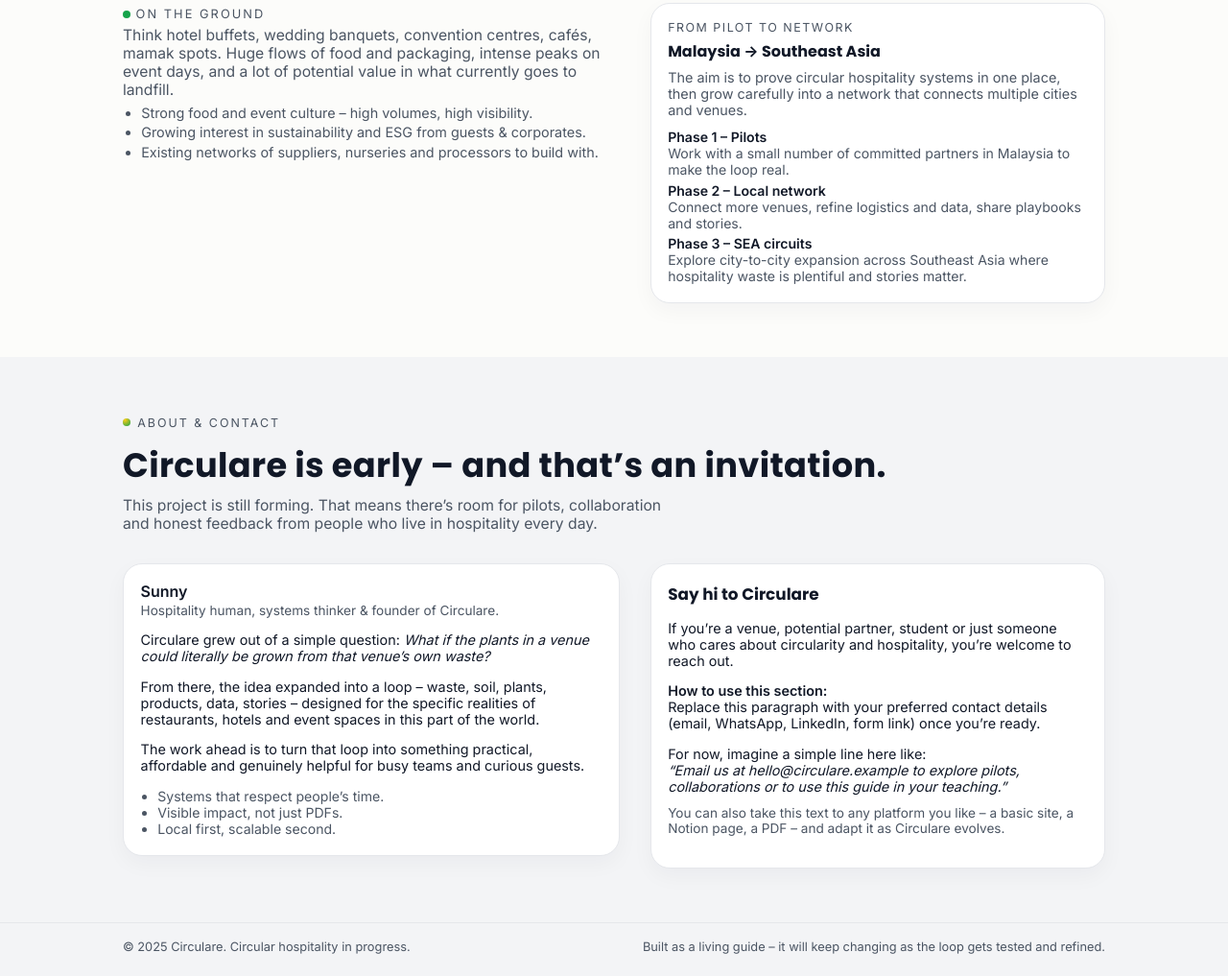
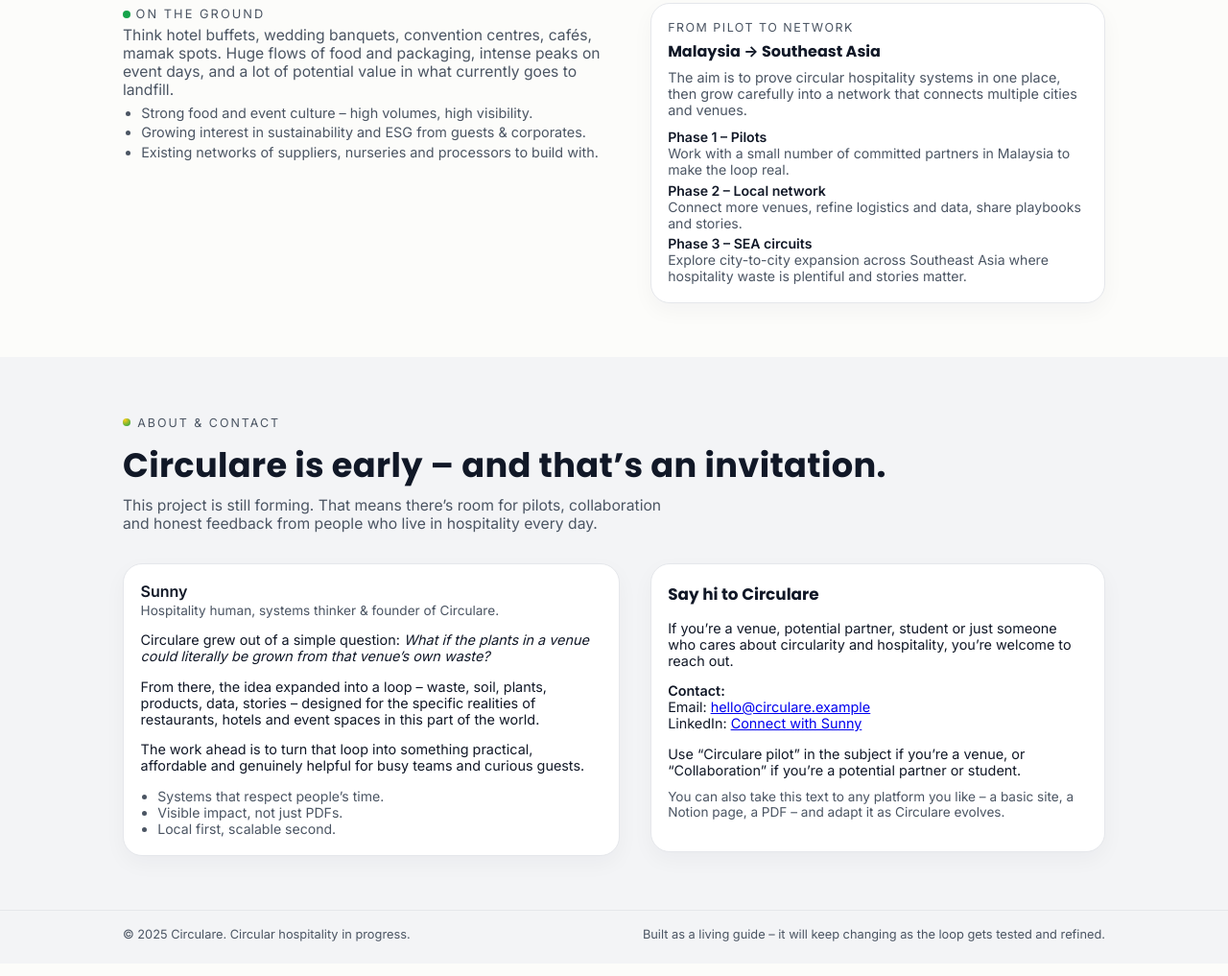
Before and after one commit to sunnyb14/circulare-website, a plain HTML site: page index.html in a window 1280 px wide. Shown: the part 3613-4630 px from the top of the page at 96% size. Drawn offline with Linux system fonts and the light colour scheme.

Commit message:
Update index.html

```diff
--- a/index.html
+++ b/index.html
@@ -1165,14 +1165,14 @@
                 If you’re a venue, potential partner, student or just someone who cares about circularity and hospitality,
                 you’re welcome to reach out.
               </p>
-              <p class="contact-line">
-                <span class="contact-highlight">How to use this section:</span><br />
-                Replace this paragraph with your preferred contact details (email, WhatsApp, LinkedIn, form link) once you’re ready.
-              </p>
-              <p class="contact-line">
-                For now, imagine a simple line here like:<br />
-                <em>“Email us at hello@circulare.example to explore pilots, collaborations or to use this guide in your teaching.”</em>
-              </p>
+           <p class="contact-line">
+  <span class="contact-highlight">Contact:</span><br />
+  Email: <a href="mailto:hello@circulare.example">hello@circulare.example</a><br />
+  LinkedIn: <a href="https://www.linkedin.com/in/sunnyamrik14" target="_blank" rel="noreferrer">Connect with Sunny</a>
+</p>
+<p class="contact-line">
+  Use “Circulare pilot” in the subject if you’re a venue, or “Collaboration” if you’re a potential partner or student.
+</p>
               <p style="font-size:0.85rem;color:var(--text-muted);margin-top:0.7rem;">
                 You can also take this text to any platform you like – a basic site, a Notion page, a PDF – and adapt it as Circulare evolves.
               </p>
```
